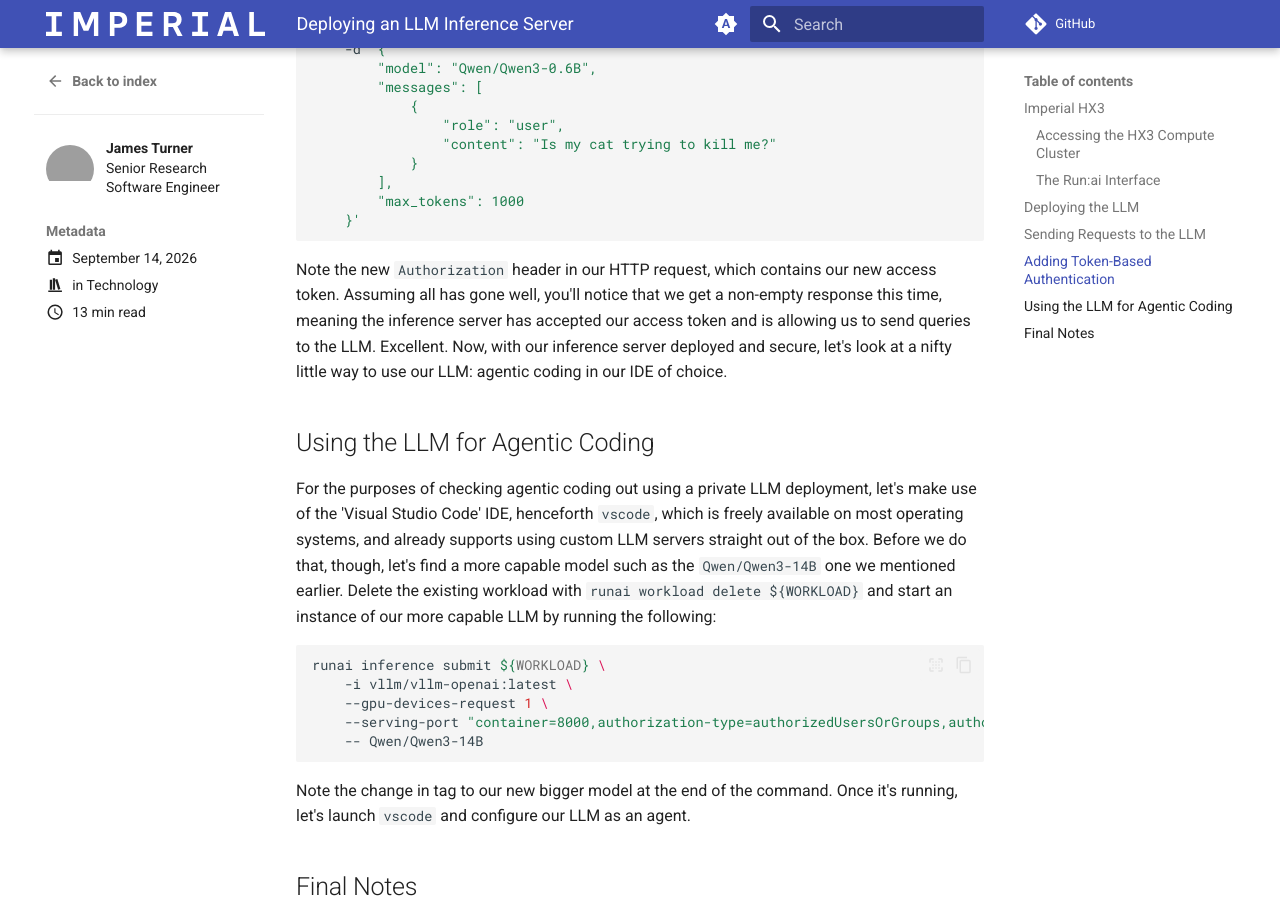
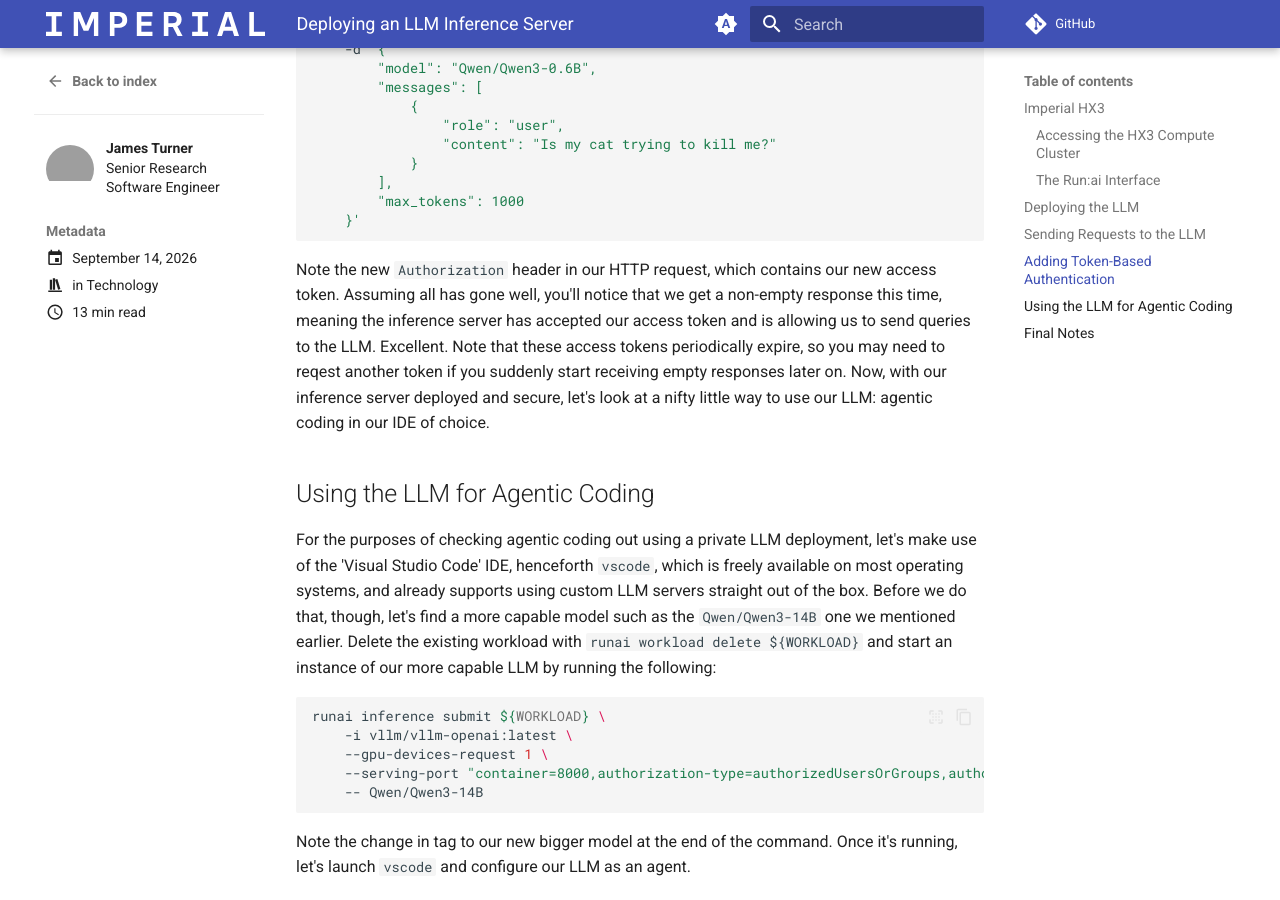
Before and after one commit to ImperialCollegeLondon/RSEBlog, an MkDocs documentation site: the page built from docs/posts/20260914_deploy_llm.md, in a window 1280 px wide and 900 px high, scrolled down 6915 px. Built offline with MkDocs 1.6.1 and Material for MkDocs 9.7.7, drawn with Linux system fonts in a browser that asks for light colours; comment, search, counter and statistics services are not loaded; grey boxes are pictures that could not be loaded.

Commit message:
Add note about token refreshing.

````diff
--- a/docs/posts/20260914_deploy_llm.md
+++ b/docs/posts/20260914_deploy_llm.md
@@ -215,7 +215,7 @@
     }'
 ```
 
-Note the new `Authorization` header in our HTTP request, which contains our new access token. Assuming all has gone well, you'll notice that we get a non-empty response this time, meaning the inference server has accepted our access token and is allowing us to send queries to the LLM. Excellent. Now, with our inference server deployed and secure, let's look at a nifty little way to use our LLM: agentic coding in our IDE of choice.
+Note the new `Authorization` header in our HTTP request, which contains our new access token. Assuming all has gone well, you'll notice that we get a non-empty response this time, meaning the inference server has accepted our access token and is allowing us to send queries to the LLM. Excellent. Note that these access tokens periodically expire, so you may need to reqest another token if you suddenly start receiving empty responses later on. Now, with our inference server deployed and secure, let's look at a nifty little way to use our LLM: agentic coding in our IDE of choice.
 
 ## Using the LLM for Agentic Coding
 
````
